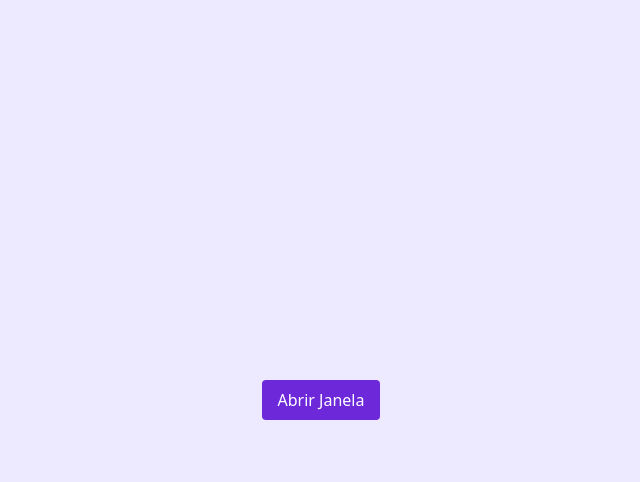
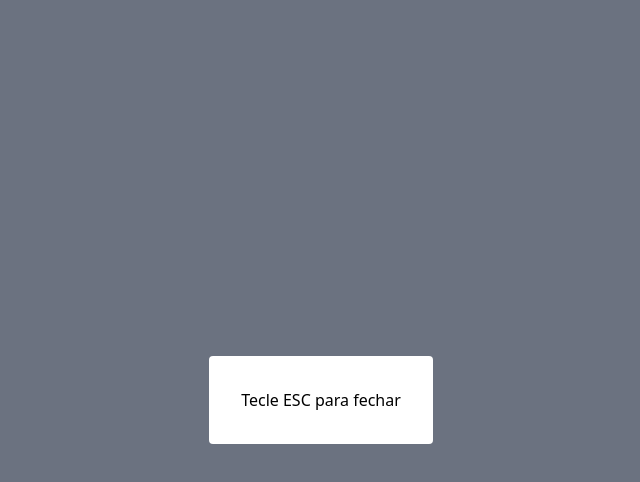
Before and after one commit to jrwarg/Cursos_DIO, a plain HTML site: page JavaScript/DOM/index.html in a window 1280 px wide. Both pictures are taken after a click on the button "Abrir Janela". Shown: the whole page, without its empty margins (319-959 px from the left). Drawn offline with nearby package versions, Linux system fonts and the light colour scheme.

Commit message:
Updating Resolução Exercício

```diff
--- a/JavaScript/DOM/index.html
+++ b/JavaScript/DOM/index.html
@@ -15,7 +15,9 @@
     </button>
 
     <div class="modal-wrapper invisible fixed bg-gray-500 w-screen h-screen flex items-center justify-center">
-        Tecle ESC para fechar
+        <div class="p-8 bg-white text-center rounded">
+            Tecle ESC para fechar
+        </div>
     </div>
 
     <script src="modal.js"></script>
--- a/JavaScript/DOM/modal.js
+++ b/JavaScript/DOM/modal.js
@@ -0,0 +1,23 @@
+const openModalButton = document.getElementById("openModal")
+// adicionando evento onclick ao botão
+openModalButton.onclick = function(){
+    // selecionando a classe da div e removendo-a
+    modalWrapper
+    .classList
+    .remove('invisible')
+}
+
+const modalWrapper = document.querySelector('.modal-wrapper')
+
+// lendo a tela inteira
+
+document.addEventListener('keydown', function(event){
+    // aqui o event servirá para verificar se a tecla digitada é a ESC
+    // para saber o nome da tecla: console.log(event).Neste caso ESCAPE
+    // então armazenar o evento numa variável:
+    const isEscKey = event.key == 'Escape'
+    if(isEscKey){
+        modalWrapper.classList.add('invisible')
+
+    }
+})
```
Also changed, not shown: JavaScript/Aulas.txt.
